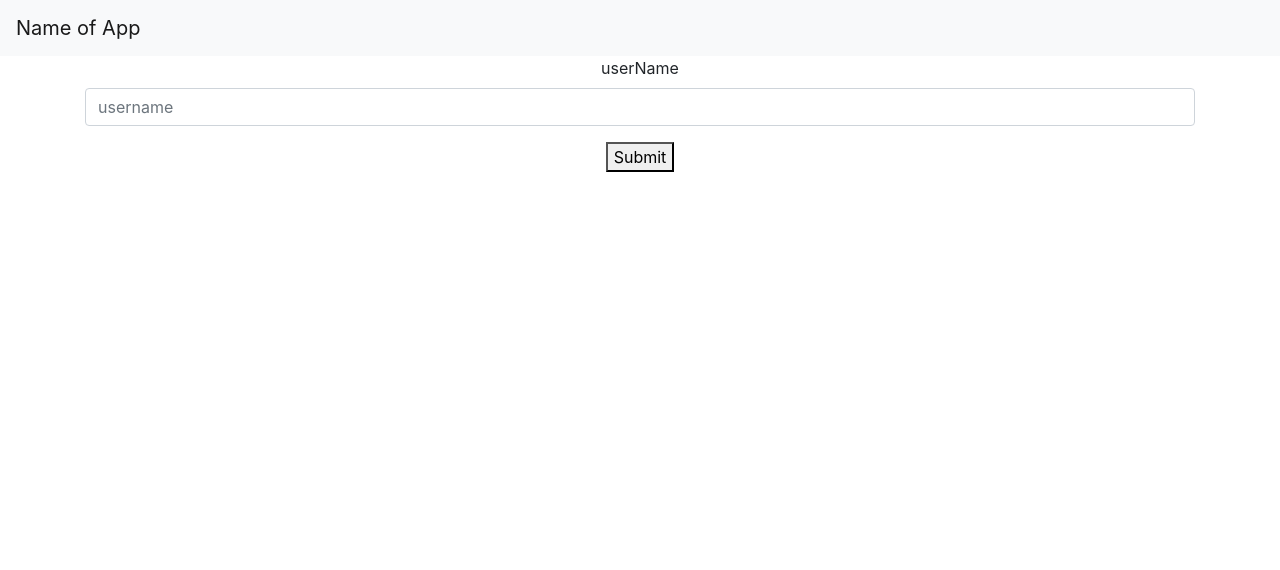
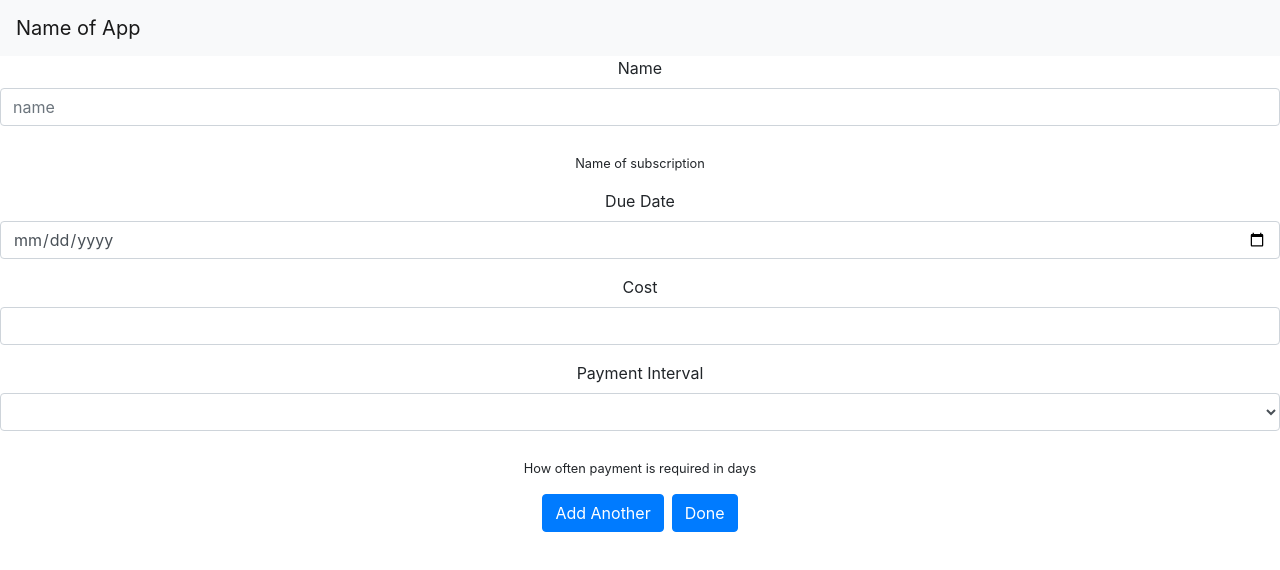
Before and after one commit to ngraton/subscription-frontend-mirror, a React (Create React App) app: page /addsubscription in a window 1280 px wide. Before the commit this address led to /login. Shown: the top 570 px of the page. Built offline with nearby package versions, Linux system fonts and the light colour scheme.

Commit message:
added add-link on home page, added two buttons for add form along with some onclick methods

```diff
--- a/src/App.js
+++ b/src/App.js
@@ -11,7 +11,7 @@ function App() {
 
   return (
     <Router>
-      {!username && <Redirect to="/login" />}
+      {/* {!username && <Redirect to="/login" />} */}
       <Navbar bg="light" expand="lg">
         <Navbar.Brand>Name of App</Navbar.Brand>
       </Navbar>
--- a/src/forms/SubscriptionForm.js
+++ b/src/forms/SubscriptionForm.js
@@ -1,6 +1,6 @@
 import React, { Component } from 'react';
 import {Form, Button} from 'react-bootstrap';
-
+import { Redirect } from 'react-router-dom'
 
 class Subscription extends Component {
   state = {
@@ -8,7 +8,8 @@ class Subscription extends Component {
     due_date: '',
     interval:'',
     payment: 0,
-    user: null
+    user: null,
+    userDone: false
   }
 
   onChange = async (e) => {
@@ -20,35 +21,55 @@ class Subscription extends Component {
     })
   }
 
-  onSubmit = (e) => {
-    e.preventDefault()
-    //Post request to API creating a new subscription
+  onClickAddAnother = (e) => {
+    if (this.state.name && this.state.due_date && this.state.interval && this.state.payment) {
+      e.preventDefault()
+      //Post request to API creating a new subscription
+      document.getElementById("subscription_form").reset()
+    }
   }
+
+  onClickDone = (e) => {
+    if (this.state.name && this.state.due_date && this.state.interval && this.state.payment) {
+      e.preventDefault()
+      //Post request to API creating a new subscription
+      this.setState({userDone: true})
+    }
+  }
+
   render () {
+    console.log(this.state)
     return (
       <div align='center'>
-         <Form onChange={this.onChange}>
+        {this.state.userDone && <Redirect to="/" />}
+         <Form id="subscription_form" onChange={this.onChange}>
           <Form.Group controlId="name">
             <Form.Label>Name</Form.Label>
-            <Form.Control type="text" placeholder="name"/>
+            <Form.Control required type="text" placeholder="name"/>
             <br/>
             <Form.Text>Name of subscription</Form.Text>
           </Form.Group>
           <Form.Group controlId="due_date">
             <Form.Label>Due Date</Form.Label>
-            <Form.Control type="date" />
+            <Form.Control required type="date" />
           </Form.Group>
           <Form.Group controlId="payment">
             <Form.Label>Cost</Form.Label>
-            <Form.Control type="number" />
+            <Form.Control required type="number" />
           </Form.Group>
           <Form.Group controlId="interval">
             <Form.Label>Payment Interval</Form.Label>
-            <Form.Control type="number" />
+            <Form.Control required as="select">
+              <option></option>
+              <option>monthly</option>
+              <option>quarterly</option>
+              <option>annual</option>
+            </Form.Control>
             <br/>
             <Form.Text>How often payment is required in days</Form.Text>
           </Form.Group>
-          <input onClick={this.onSubmit} type="submit"/>
+          <Button onClick={this.onClickAddAnother} type="submit">Add Another</Button>
+          <Button onClick={this.onClickDone} type="submit" className="ml-2">Done</Button>
         </Form>
       </div>
     )
```
